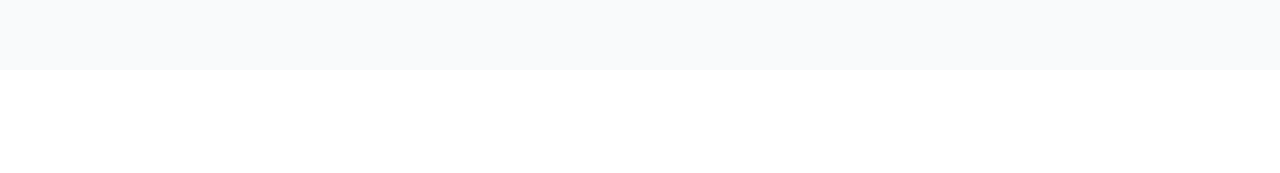
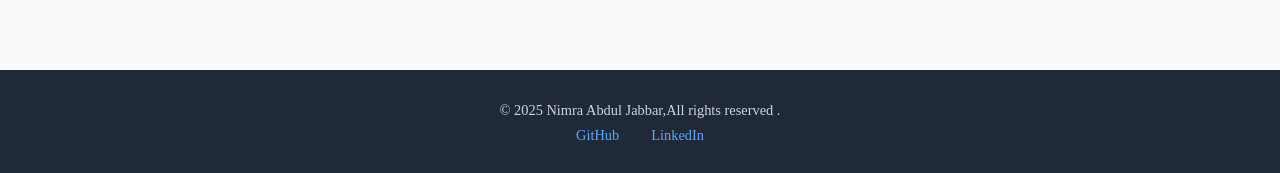
Before and after one commit to Shila-Mehta/Portfolio, a React (Vite) app in the folder my-first-react-app/: page / in a window 1280 px wide. Shown: the part 3592-3765 px from the top of the page. Before the commit the page ends 3662 px from the top, so only its background shows below. Built offline with nearby package versions, Linux system fonts and the light colour scheme.

Commit message:
add footer with copyright and links

```diff
--- a/my-first-react-app/src/App.jsx
+++ b/my-first-react-app/src/App.jsx
@@ -4,6 +4,7 @@
 import Skills from "./components/Skills";
 import Projects from "./components/Projects";
 import Contact from "./components/Contact";
+import Footer from "./components/Footer";
 
 function App() {
 
@@ -15,6 +16,8 @@
      <Skills></Skills>
      <Projects></Projects>
      <Contact></Contact>
+     <Footer></Footer>
+
 
    </div>
 
--- a/my-first-react-app/src/components/Footer.jsx
+++ b/my-first-react-app/src/components/Footer.jsx
@@ -1 +1,13 @@
 import '../styles/footer.css';
+
+export default function Footer(){
+    return (
+        <footer  className='footer'>
+            <p>© {new Date().getFullYear()} Nimra Abdul Jabbar,All rights reserved .</p>
+            <div className='footer-links'>
+                <a href='https://github.com/' target='_blank'  rel="noopener noreferrer">GitHub</a>
+                <a href='https://www.linkedin.com/feed/' target='_blank'  rel="noopener noreferrer">LinkedIn</a>
+            </div>
+        </footer>
+    )
+}
--- a/my-first-react-app/src/styles/footer.css
+++ b/my-first-react-app/src/styles/footer.css
@@ -0,0 +1,22 @@
+.footer{
+    background-color: #1f2937;
+    color:#d1d5db;
+    padding: 2rem;
+    text-align: center;
+    font-size: 0.9rem;
+}
+
+.footer-links{
+    margin-top: 0.5rem;
+}
+
+.footer-links a{
+    margin:0 1rem;
+    color:#60a5fa;
+    text-decoration: none;
+    font-weight: 500;
+}
+
+.footer-links a:hover{
+    text-decoration: underline;
+}
```
Also changed, not shown: 1 other file (tests, documents, lock files or other folders).
